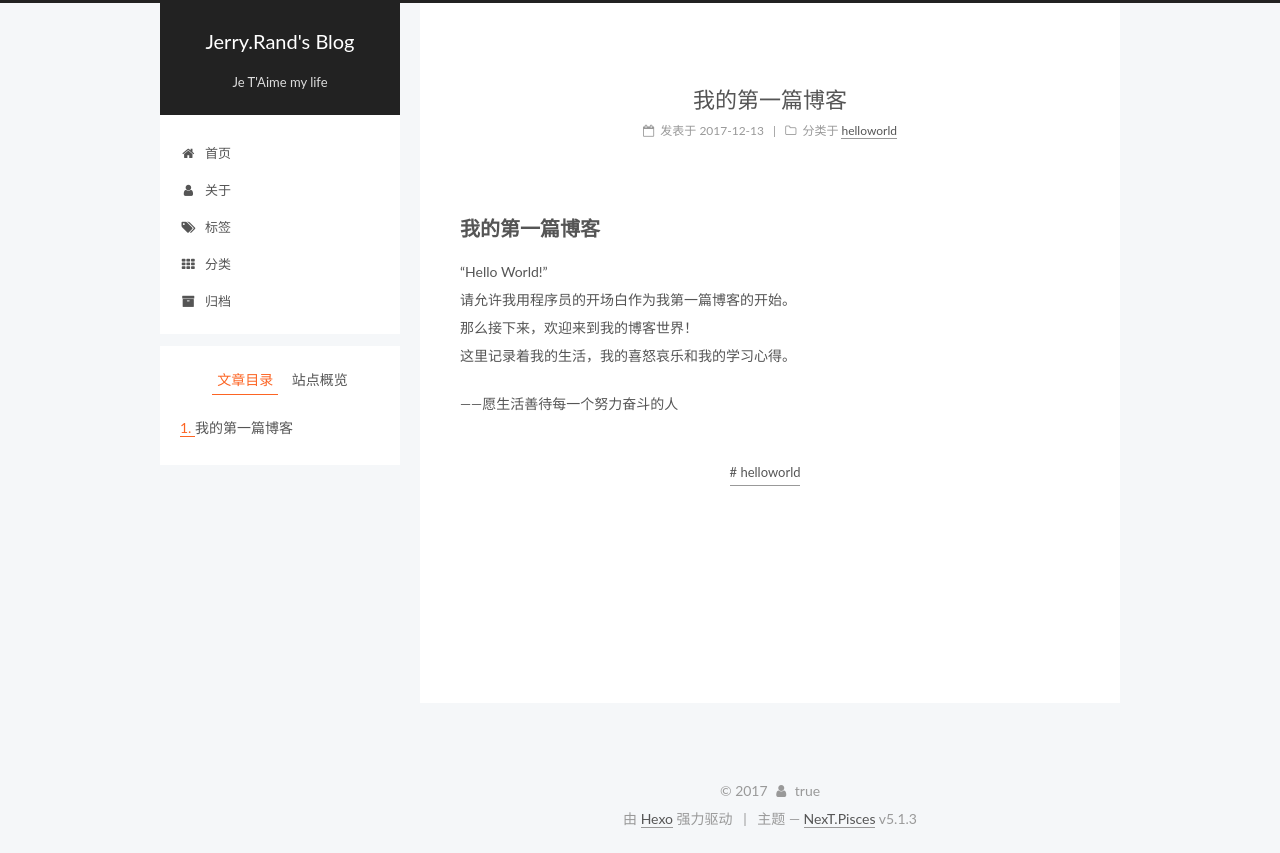
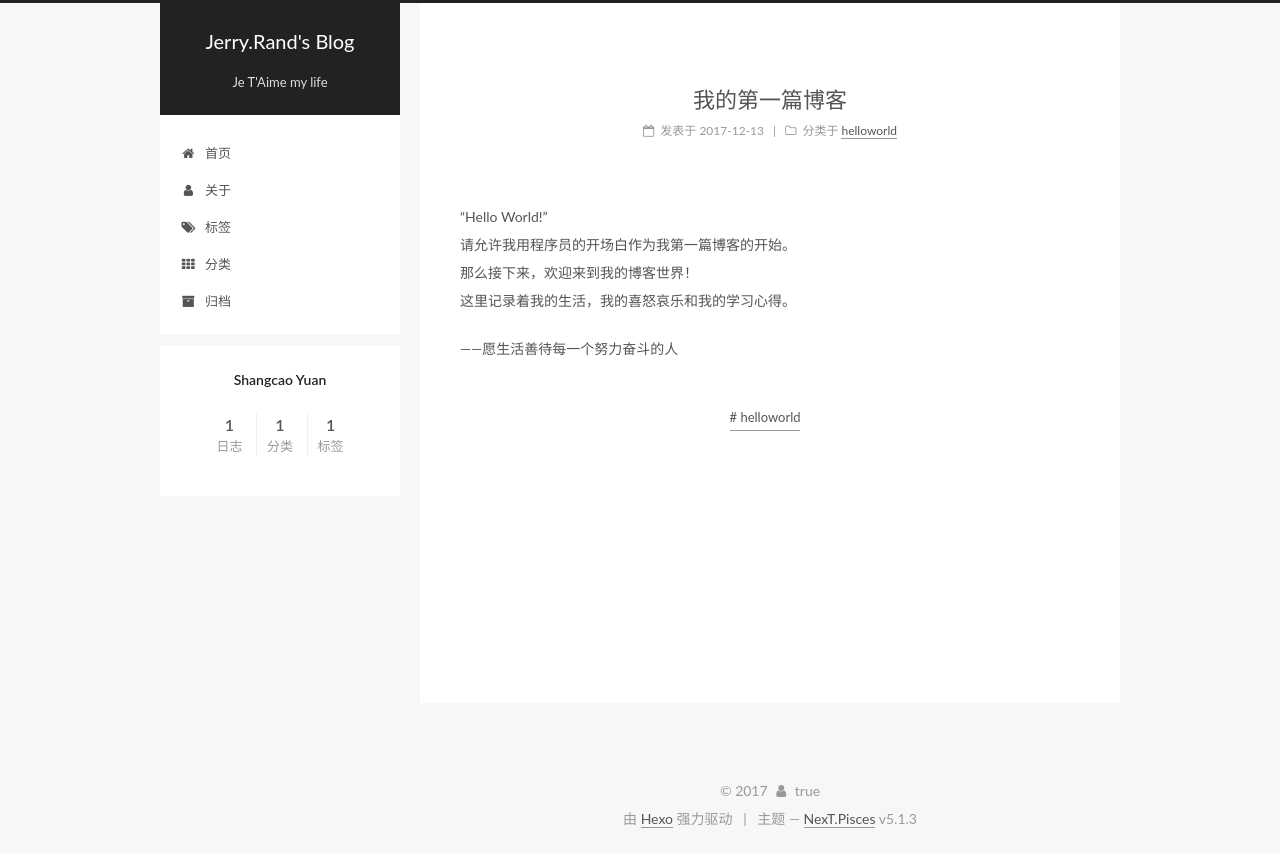
Before and after one commit to ShangcaoYuan/shangcaoyuan.github.io, a plain HTML site: page 2017/12/13/我的第一篇博客/index.html in a window 1280 px wide. Drawn offline with Linux system fonts and the light colour scheme.

Commit message:
Site updated: 2017-12-29 00:40:57

```diff
--- a/2017/12/13/我的第一篇博客/index.html
+++ b/2017/12/13/我的第一篇博客/index.html
@@ -79,18 +79,18 @@
 
 
 
-<meta name="description" content="我的第一篇博客“Hello World!”请允许我用程序员的开场白作为我第一篇博客的开始。那么接下来，欢迎来到我的博客世界！这里记录着我的生活，我的喜怒哀乐和我的学习心得。   ——愿生活善待每一个努力奋斗的人">
+<meta name="description" content="“Hello World!”请允许我用程序员的开场白作为我第一篇博客的开始。那么接下来，欢迎来到我的博客世界！这里记录着我的生活，我的喜怒哀乐和我的学习心得。   ——愿生活善待每一个努力奋斗的人">
 <meta name="keywords" content="helloworld">
 <meta property="og:type" content="article">
 <meta property="og:title" content="我的第一篇博客">
 <meta property="og:url" content="https://shangcaoyuan.github.io/2017/12/13/我的第一篇博客/index.html">
 <meta property="og:site_name" content="Jerry.Rand&#39;s Blog">
-<meta property="og:description" content="我的第一篇博客“Hello World!”请允许我用程序员的开场白作为我第一篇博客的开始。那么接下来，欢迎来到我的博客世界！这里记录着我的生活，我的喜怒哀乐和我的学习心得。   ——愿生活善待每一个努力奋斗的人">
+<meta property="og:description" content="“Hello World!”请允许我用程序员的开场白作为我第一篇博客的开始。那么接下来，欢迎来到我的博客世界！这里记录着我的生活，我的喜怒哀乐和我的学习心得。   ——愿生活善待每一个努力奋斗的人">
 <meta property="og:locale" content="zh-Hans">
-<meta property="og:updated_time" content="2017-12-28T16:35:19.824Z">
+<meta property="og:updated_time" content="2017-12-28T16:40:43.596Z">
 <meta name="twitter:card" content="summary">
 <meta name="twitter:title" content="我的第一篇博客">
-<meta name="twitter:description" content="我的第一篇博客“Hello World!”请允许我用程序员的开场白作为我第一篇博客的开始。那么接下来，欢迎来到我的博客世界！这里记录着我的生活，我的喜怒哀乐和我的学习心得。   ——愿生活善待每一个努力奋斗的人">
+<meta name="twitter:description" content="“Hello World!”请允许我用程序员的开场白作为我第一篇博客的开始。那么接下来，欢迎来到我的博客世界！这里记录着我的生活，我的喜怒哀乐和我的学习心得。   ——愿生活善待每一个努力奋斗的人">
 
 
 
@@ -352,7 +352,7 @@
 
 
 
-        <h2 id="我的第一篇博客"><a href="#我的第一篇博客" class="headerlink" title="我的第一篇博客"></a>我的第一篇博客</h2><p>“Hello World!”<br>请允许我用程序员的开场白作为我第一篇博客的开始。<br>那么接下来，欢迎来到我的博客世界！<br>这里记录着我的生活，我的喜怒哀乐和我的学习心得。  </p>
+        <p>“Hello World!”<br>请允许我用程序员的开场白作为我第一篇博客的开始。<br>那么接下来，欢迎来到我的博客世界！<br>这里记录着我的生活，我的喜怒哀乐和我的学习心得。  </p>
 <p>——愿生活善待每一个努力奋斗的人</p>
 
 
@@ -428,17 +428,8 @@
 
 
 
-        <ul class="sidebar-nav motion-element">
-          <li class="sidebar-nav-toc sidebar-nav-active" data-target="post-toc-wrap">
-            文章目录
-          </li>
-          <li class="sidebar-nav-overview" data-target="site-overview-wrap">
-            站点概览
-          </li>
-        </ul>
 
-
-      <section class="site-overview-wrap sidebar-panel">
+      <section class="site-overview-wrap sidebar-panel sidebar-panel-active">
         <div class="site-overview">
           <div class="site-author motion-element" itemprop="author" itemscope itemtype="http://schema.org/Person">
 
@@ -500,22 +491,6 @@
         </div>
       </section>
 
-
-      <!--noindex-->
-        <section class="post-toc-wrap motion-element sidebar-panel sidebar-panel-active">
-          <div class="post-toc">
-
-
-
-
-
-
-              <div class="post-toc-content"><ol class="nav"><li class="nav-item nav-level-2"><a class="nav-link" href="#我的第一篇博客"><span class="nav-number">1.</span> <span class="nav-text"><a href="#&#x6211;&#x7684;&#x7B2C;&#x4E00;&#x7BC7;&#x535A;&#x5BA2;" class="headerlink" title="&#x6211;&#x7684;&#x7B2C;&#x4E00;&#x7BC7;&#x535A;&#x5BA2;"></a>&#x6211;&#x7684;&#x7B2C;&#x4E00;&#x7BC7;&#x535A;&#x5BA2;</span></a></li></ol></div>
-
-
-          </div>
-        </section>
-      <!--/noindex-->
 
 
 
--- a/css/main.css
+++ b/css/main.css
@@ -1823,7 +1823,7 @@ pre .javascript .function {
   width: 4px;
   height: 4px;
   border-radius: 50%;
-  background: #ec6aff;
+  background: #ffb62e;
 }
 .links-of-blogroll {
   font-size: 13px;
```
Also changed, not shown: index.html (+1 -1 lines).
